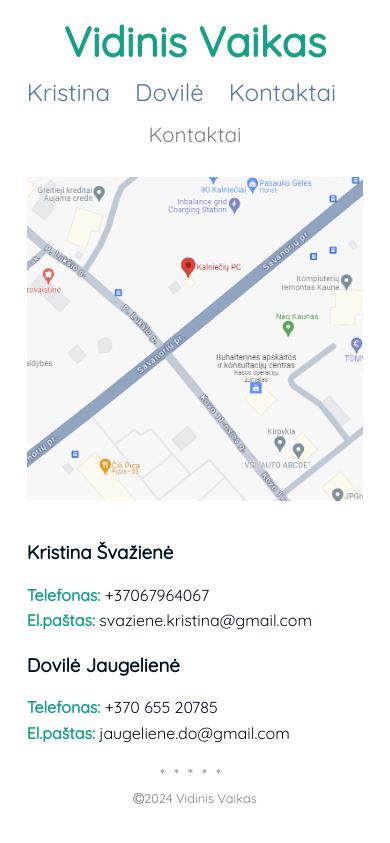
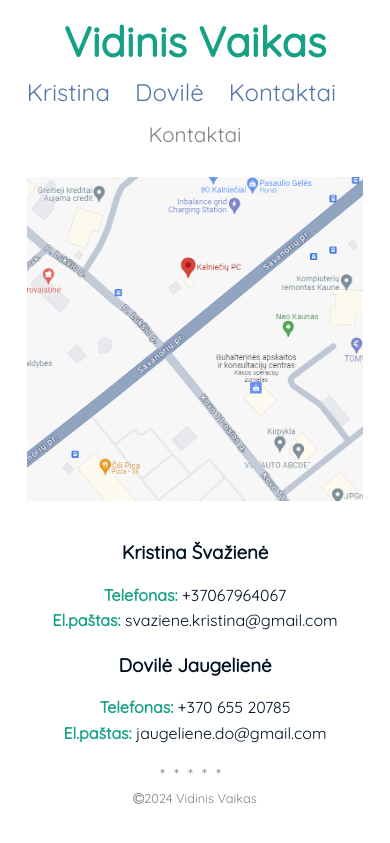
Before and after one commit to mindaugasjaugelis/vidinis-vaikas, a Jekyll site: the page built from kontaktai.md, in a window 390 px wide. Shown: the top 843 px of the page. Built offline with Jekyll 4.4.1, drawn with Linux system fonts in a browser that asks for light colours; our own code applies the rules of GitHub Pages for plain Markdown files.

Commit message:
Styling page with image

```diff
--- a/_layouts/pageWithImage.html
+++ b/_layouts/pageWithImage.html
@@ -3,17 +3,13 @@ layout: default
 ---
 {% include page/title.html %}
 
-{% if page.imageUrl %}
 <div class="page-with-image-content">
     <div class="page-img-container">
         <img src="{{ page.imageUrl | prepend: site.baseurl }}" class="page-img">
     </div>
-    <div>
+    <div class="page-content-container">
         {{ content }}
     </div>
-    {% else %}
-        {{ content }}
-    {% endif %}
 </div>
 
 {% include page/about.html %}
--- a/assets/css/main.css
+++ b/assets/css/main.css
@@ -231,6 +231,36 @@ strong {
 }
 
 /* =Small screen */ /*************************************************************/
+@media (max-width: 851px) {
+  .logo {
+    padding-left: 20px;
+  }
+
+  .menu {
+    padding-left: 20px;
+  }
+
+  .page-with-image-content {
+    display: grid;
+  }
+
+  .page-img-container {
+    float: right;
+    padding-bottom: 20px;
+    text-align: -webkit-center;
+  }
+
+  .navigation, .social-links {
+    display: block;
+    text-align: center;
+    width: 100%;
+  }
+
+  .page-with-image-content .page-content-container {
+    text-align: center;
+  }
+}
+
 @media (max-width: 510px) {
   p, ul, ol, dl {
     font-size: 100%;
@@ -287,26 +317,7 @@ strong {
   }
 }
 
-@media (max-width: 850px) {
-  .logo {
-    padding-left: 20px;
-  }
-
-  .menu {
-    padding-left: 20px;
-  }
-
-  .page-with-image-content {
-    display: grid;
-  }
-
-  .page-img-container {
-    float: right;
-    padding-bottom: 20px;
-  }
-}
-
-@media (max-width: 400px) {
+@media (max-width: 420px) {
   .menu {
     display: flex;
     padding-left: 0px;
```
